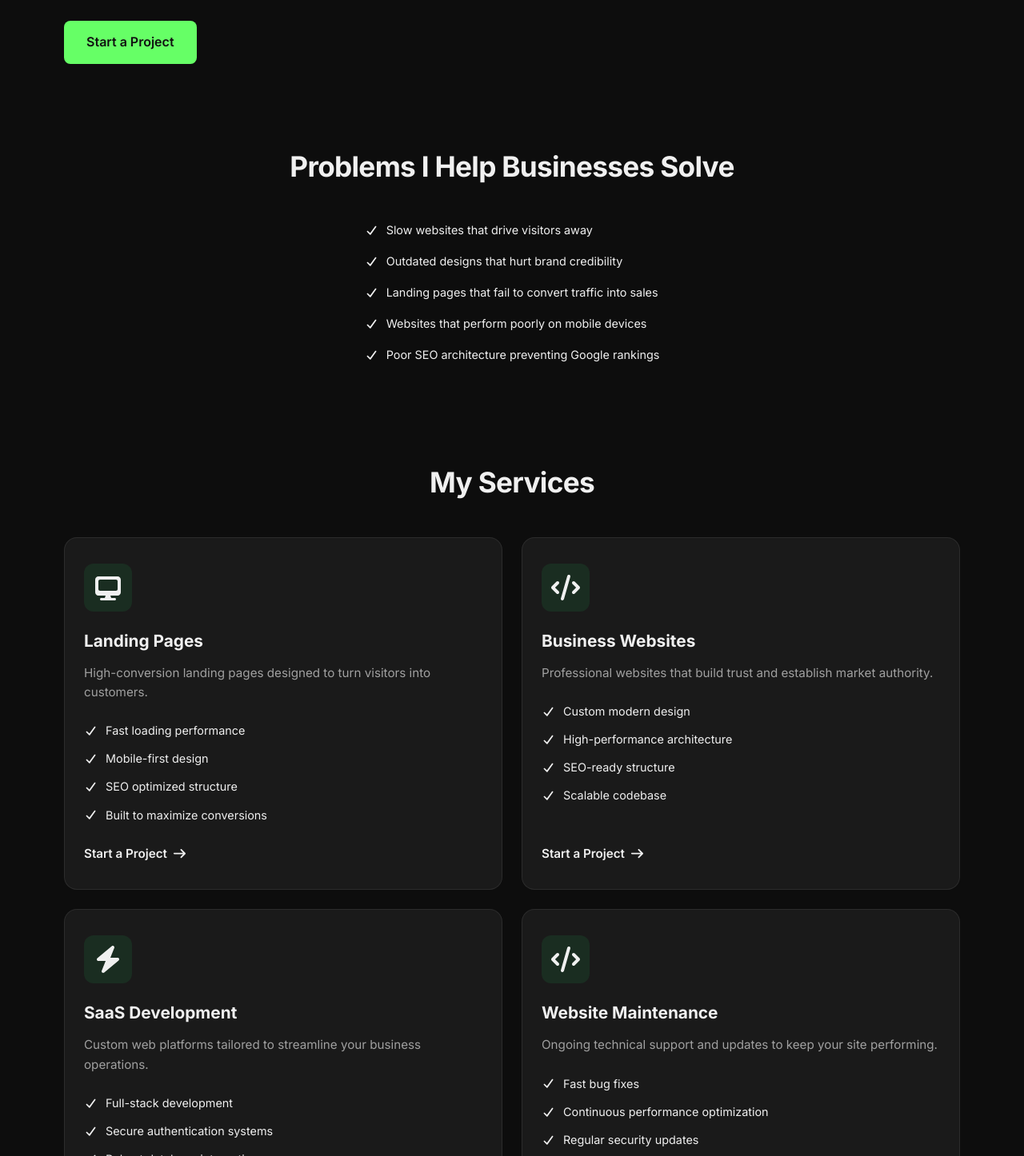
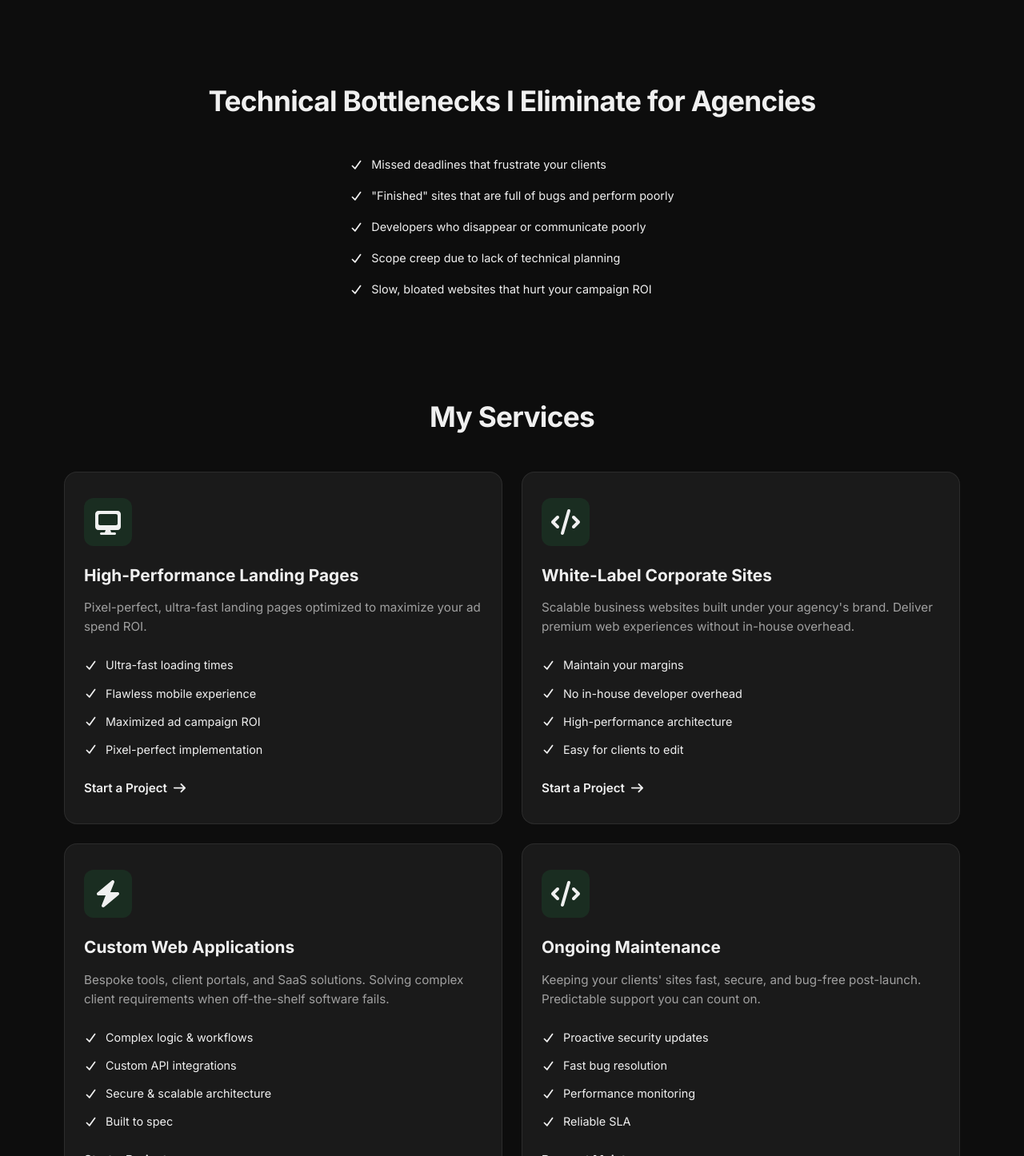
Before and after one commit to lopessjv07/profile, a Next.js app in the folder profile/: page /services in a window 1280 px wide. Shown: the part 464-1910 px from the top of the page at 80% size. Built offline with nearby package versions, Linux system fonts and the light colour scheme.

Commit message:
/services ajustado

```diff
--- a/profile/src/i18n/i18n.tsx
+++ b/profile/src/i18n/i18n.tsx
@@ -98,65 +98,65 @@ const translations: Record<Lang, Translations> = {
     "footer.secondary_cta": "Ver Meus Projetos",
     "footer.copy": "Todos os direitos reservados.",
 
-    "services.hero.title": "Websites e Aplicações Web Focados em Performance",
-    "services.hero.subtitle": "Construo sites rápidos, escaláveis e modernos para empresas e startups.",
+    "services.hero.title": "Execução Web Confiável para Agências e Equipes de Marketing",
+    "services.hero.subtitle": "Construo sites de alta conversão e aplicações escaláveis para que você foque na estratégia, design e fechamento de vendas.",
     "services.hero.cta": "Iniciar um Projeto",
 
-    "services.problems.title": "Problemas que Ajudo Empresas a Resolver",
-    "services.problems.p1": "Sites lentos que afastam visitantes",
-    "services.problems.p2": "Designs desatualizados que prejudicam a credibilidade da marca",
-    "services.problems.p3": "Landing pages que falham em converter tráfego em vendas",
-    "services.problems.p4": "Sites com desempenho ruim em dispositivos móveis",
-    "services.problems.p5": "Arquitetura de SEO ruim que impede o ranqueamento no Google",
+    "services.problems.title": "Gargalos Técnicos que Elimino para Agências",
+    "services.problems.p1": "Prazos perdidos que frustram seus clientes",
+    "services.problems.p2": "Sites \"prontos\" cheios de bugs e lentos",
+    "services.problems.p3": "Desenvolvedores que somem ou se comunicam mal",
+    "services.problems.p4": "Aumento de escopo por falta de planejamento técnico",
+    "services.problems.p5": "Sites lentos que prejudicam o ROI das suas campanhas",
 
     "services.agency.badge": "Parcerias com Agências",
-    "services.agency.title": "Escalando uma Agência de Marketing?",
-    "services.agency.desc": "Além de entregar soluções diretas para empresas, eu também atuo como braço tecnológico de alta performance para agências. Ofereço desenvolvimento 100% white-label, compatível com NDA, com foco em pontuação 100% no GTmetrix.",
+    "services.agency.title": "Procurando um Parceiro de Desenvolvimento Confiável?",
+    "services.agency.desc": "Atuo como um braço técnico de alta performance para agências. Ofereço desenvolvimento 100% white-label, compatível com NDA, com foco em qualidade e velocidade.",
     "services.agency.h1": "White-Label & Sem Risco de Captação",
-    "services.agency.h2": "Construído enquanto você dorme (Fuso AU/BR)",
-    "services.agency.h3": "100% de Performance no GTmetrix",
+    "services.agency.h2": "Entrega Previsível",
+    "services.agency.h3": "Sites Rápidos e Otimizados para SEO",
     "services.agency.cta": "Vamos Ser Parceiros",
 
     "services.list.title": "Meus Serviços",
-    "services.list.landing": "Landing Pages",
-    "services.list.landing.desc": "Landing pages de alta performance otimizadas para converter visitantes em clientes.",
+    "services.list.landing": "Landing Pages de Alta Performance",
+    "services.list.landing.desc": "Landing pages ultrarrápidas otimizadas para maximizar o ROI do seu investimento em tráfego.",
     "services.list.landing.f1": "Carregamento ultrarrápido",
-    "services.list.landing.f2": "Estrutura otimizada para SEO",
-    "services.list.landing.f3": "Design mobile-first",
-    "services.list.landing.f4": "Layout focado em conversão",
+    "services.list.landing.f2": "Experiência mobile impecável",
+    "services.list.landing.f3": "ROI em anúncios maximizado",
+    "services.list.landing.f4": "Implementação pixel-perfect",
     "services.list.landing.cta": "Iniciar um Projeto",
 
-    "services.list.business": "Sites Corporativos",
-    "services.list.business.desc": "Sites profissionais para empresas que desejam uma forte presença online.",
-    "services.list.business.f1": "Design personalizado",
-    "services.list.business.f2": "Alta performance",
-    "services.list.business.f3": "Pronto para SEO",
-    "services.list.business.f4": "Arquitetura escalável",
+    "services.list.business": "Sites Corporativos White-Label",
+    "services.list.business.desc": "Sites de negócio escaláveis construídos sob a marca da sua agência. Entregue experiências web premium sem os custos de uma equipe interna.",
+    "services.list.business.f1": "Mantenha suas margens",
+    "services.list.business.f2": "Sem custos de dev interno",
+    "services.list.business.f3": "Arquitetura de alta performance",
+    "services.list.business.f4": "Fácil para clientes editarem",
     "services.list.business.cta": "Iniciar um Projeto",
 
-    "services.list.saas": "Desenvolvimento de SaaS",
-    "services.list.saas.desc": "Desenvolvimento de plataformas web escaláveis e produtos SaaS.",
-    "services.list.saas.f1": "Desenvolvimento full-stack",
-    "services.list.saas.f2": "Sistemas de autenticação",
-    "services.list.saas.f3": "Integração de banco de dados",
-    "services.list.saas.f4": "Arquitetura escalável",
+    "services.list.saas": "Aplicações Web Sob Medida",
+    "services.list.saas.desc": "Ferramentas personalizadas, portais de clientes e soluções SaaS. Resolvendo requisitos complexos quando ferramentas prontas falham.",
+    "services.list.saas.f1": "Lógica e fluxos complexos",
+    "services.list.saas.f2": "Integrações personalizadas com APIs",
+    "services.list.saas.f3": "Arquitetura segura e escalável",
+    "services.list.saas.f4": "Construído sob medida",
     "services.list.saas.cta": "Iniciar um Projeto",
 
-    "services.list.maintenance": "Manutenção de Sites",
-    "services.list.maintenance.desc": "Atualizações e suporte técnico para manter sites seguros e otimizados.",
-    "services.list.maintenance.f1": "Correção de bugs",
-    "services.list.maintenance.f2": "Melhorias de performance",
-    "services.list.maintenance.f3": "Atualizações contínuas",
-    "services.list.maintenance.f4": "Suporte técnico",
+    "services.list.maintenance": "Manutenção Contínua",
+    "services.list.maintenance.desc": "Mantendo os sites dos seus clientes rápidos, seguros e livres de bugs pós-lançamento. Suporte previsível no qual você pode confiar.",
+    "services.list.maintenance.f1": "Atualizações de segurança proativas",
+    "services.list.maintenance.f2": "Resolução rápida de bugs",
+    "services.list.maintenance.f3": "Monitoramento de performance",
+    "services.list.maintenance.f4": "SLA Confiável",
     "services.list.maintenance.cta": "Solicitar Manutenção",
 
-    "services.process.title": "Como o Processo Funciona",
-    "services.process.p1.title": "1. Discussão do Projeto",
-    "services.process.p1.desc": "Entendimento dos seus objetivos de negócio, público-alvo e requisitos.",
-    "services.process.p2.title": "2. Design & Desenvolvimento",
-    "services.process.p2.desc": "Construção de um site rápido, moderno e altamente escalável.",
-    "services.process.p3.title": "3. Lançamento & Otimização",
-    "services.process.p3.desc": "Publicação do site para o mundo e garantia de máxima performance.",
+    "services.process.title": "Processo de Execução Previsível",
+    "services.process.p1.title": "1. Descoberta Técnica",
+    "services.process.p1.desc": "Alinhamos requisitos, arquitetura e cronograma. Sem adivinhações.",
+    "services.process.p2.title": "2. Desenvolvimento Confiável",
+    "services.process.p2.desc": "Construo de forma limpa e mantenho você atualizado. Você nunca fica no escuro.",
+    "services.process.p3.title": "3. QA & Entrega",
+    "services.process.p3.desc": "Testes rigorosos garantem zero surpresas no lançamento. Entrega no prazo, sempre.",
 
     "services.recent.title": "Projetos Recentes",
     "services.recent.carwash": "Site de Lava Rápido",
@@ -169,15 +169,15 @@ const translations: Record<Lang, Translations> = {
     "services.recent.autorepair.desc": "Site profissional para uma oficina mecânica, focado em atrair clientes locais e transmitir confiança.",
     "services.recent.cta": "Ver Projeto",
 
-    "services.why.title": "Por Que Trabalhar Comigo",
-    "services.why.f1": "Desenvolvimento focado em performance",
-    "services.why.f1.desc": "Porque sites mais rápidos rankeiam melhor e vendem mais.",
-    "services.why.f2": "Tecnologias modernas",
-    "services.why.f2.desc": "Para oferecer uma experiência fluida e premium para seus usuários.",
-    "services.why.f3": "Arquitetura escalável",
-    "services.why.f3.desc": "Código limpo e sustentável que cresce junto com o seu negócio.",
-    "services.why.f4": "Comunicação rápida e confiabilidade",
-    "services.why.f4.desc": "Acesso direto a mim para que você sempre saiba o status do seu projeto.",
+    "services.why.title": "Por Que Ser Meu Parceiro?",
+    "services.why.f1": "Foco na Execução",
+    "services.why.f1.desc": "Não apenas escrevo código; resolvo problemas de negócio e foco em ROI.",
+    "services.why.f2": "Mentalidade de Agência",
+    "services.why.f2.desc": "Entendo de gestão de clientes, margens e da importância dos prazos.",
+    "services.why.f3": "Comunicação Proativa",
+    "services.why.f3.desc": "Atualizações diretas e claras. Sem sumiços ou silêncio prolongado.",
+    "services.why.f4": "Performance em Primeiro Lugar",
+    "services.why.f4.desc": "Todo projeto já nasce otimizado para velocidade, SEO e escalabilidade.",
 
     "services.cta.title": "Pronto para construir o seu site?",
     "services.cta.subtitle": "Vamos trabalhar juntos para criar algo incrível que entregue resultados reais.",
@@ -351,65 +351,65 @@ const translations: Record<Lang, Translations> = {
     "footer.secondary_cta": "View My Work",
     "footer.copy": "All rights reserved.",
 
-    "services.hero.title": "High-performance websites designed to help businesses attract more customers",
-    "services.hero.subtitle": "Get a fast, modern, and scalable website that turns visitors into revenue and drives business growth.",
+    "services.hero.title": "Reliable Web Execution for Marketing Agencies & Teams",
+    "services.hero.subtitle": "I build fast, high-converting websites and scalable applications—so you can focus on strategy, design, and closing deals.",
     "services.hero.cta": "Start a Project",
 
-    "services.problems.title": "Problems I Help Businesses Solve",
-    "services.problems.p1": "Slow websites that drive visitors away",
-    "services.problems.p2": "Outdated designs that hurt brand credibility",
-    "services.problems.p3": "Landing pages that fail to convert traffic into sales",
-    "services.problems.p4": "Websites that perform poorly on mobile devices",
-    "services.problems.p5": "Poor SEO architecture preventing Google rankings",
+    "services.problems.title": "Technical Bottlenecks I Eliminate for Agencies",
+    "services.problems.p1": "Missed deadlines that frustrate your clients",
+    "services.problems.p2": "\"Finished\" sites that are full of bugs and perform poorly",
+    "services.problems.p3": "Developers who disappear or communicate poorly",
+    "services.problems.p4": "Scope creep due to lack of technical planning",
+    "services.problems.p5": "Slow, bloated websites that hurt your campaign ROI",
 
     "services.agency.badge": "Agency Partnerships",
-    "services.agency.title": "Scaling a Marketing Agency?",
-    "services.agency.desc": "While I deliver direct solutions for businesses, I also act as a high-performance tech arm for agencies. I provide 100% white-label, NDA-friendly development with a focus on 100% GTmetrix scores.",
+    "services.agency.title": "Looking for a Reliable Dev Partner?",
+    "services.agency.desc": "I act as a high-performance tech arm for agencies. I provide 100% white-label, NDA-friendly development with a focus on code quality and speed.",
     "services.agency.h1": "White-Label & Poaching-Free",
-    "services.agency.h2": "Built while you sleep (AU/BR Timezone)",
-    "services.agency.h3": "100% GTmetrix Performance",
+    "services.agency.h2": "Predictable Delivery",
+    "services.agency.h3": "Performant, SEO-Optimized Builds",
     "services.agency.cta": "Let's Partner Up",
 
     "services.list.title": "My Services",
-    "services.list.landing": "Landing Pages",
-    "services.list.landing.desc": "High-conversion landing pages designed to turn visitors into customers.",
-    "services.list.landing.f1": "Fast loading performance",
-    "services.list.landing.f2": "Mobile-first design",
-    "services.list.landing.f3": "SEO optimized structure",
-    "services.list.landing.f4": "Built to maximize conversions",
+    "services.list.landing": "High-Performance Landing Pages",
+    "services.list.landing.desc": "Pixel-perfect, ultra-fast landing pages optimized to maximize your ad spend ROI.",
+    "services.list.landing.f1": "Ultra-fast loading times",
+    "services.list.landing.f2": "Flawless mobile experience",
+    "services.list.landing.f3": "Maximized ad campaign ROI",
+    "services.list.landing.f4": "Pixel-perfect implementation",
     "services.list.landing.cta": "Start a Project",
 
-    "services.list.business": "Business Websites",
-    "services.list.business.desc": "Professional websites that build trust and establish market authority.",
-    "services.list.business.f1": "Custom modern design",
-    "services.list.business.f2": "High-performance architecture",
-    "services.list.business.f3": "SEO-ready structure",
-    "services.list.business.f4": "Scalable codebase",
+    "services.list.business": "White-Label Corporate Sites",
+    "services.list.business.desc": "Scalable business websites built under your agency's brand. Deliver premium web experiences without in-house overhead.",
+    "services.list.business.f1": "Maintain your margins",
+    "services.list.business.f2": "No in-house developer overhead",
+    "services.list.business.f3": "High-performance architecture",
+    "services.list.business.f4": "Easy for clients to edit",
     "services.list.business.cta": "Start a Project",
 
-    "services.list.saas": "SaaS Development",
-    "services.list.saas.desc": "Custom web platforms tailored to streamline your business operations.",
-    "services.list.saas.f1": "Full-stack development",
-    "services.list.saas.f2": "Secure authentication systems",
-    "services.list.saas.f3": "Robust database integration",
-    "services.list.saas.f4": "Scalable architecture",
+    "services.list.saas": "Custom Web Applications",
+    "services.list.saas.desc": "Bespoke tools, client portals, and SaaS solutions. Solving complex client requirements when off-the-shelf software fails.",
+    "services.list.saas.f1": "Complex logic & workflows",
+    "services.list.saas.f2": "Custom API integrations",
+    "services.list.saas.f3": "Secure & scalable architecture",
+    "services.list.saas.f4": "Built to spec",
     "services.list.saas.cta": "Start a Project",
 
-    "services.list.maintenance": "Website Maintenance",
-    "services.list.maintenance.desc": "Ongoing technical support and updates to keep your site performing.",
-    "services.list.maintenance.f1": "Fast bug fixes",
-    "services.list.maintenance.f2": "Continuous performance optimization",
-    "services.list.maintenance.f3": "Regular security updates",
-    "services.list.maintenance.f4": "Reliable technical support",
+    "services.list.maintenance": "Ongoing Maintenance",
+    "services.list.maintenance.desc": "Keeping your clients' sites fast, secure, and bug-free post-launch. Predictable support you can count on.",
+    "services.list.maintenance.f1": "Proactive security updates",
+    "services.list.maintenance.f2": "Fast bug resolution",
+    "services.list.maintenance.f3": "Performance monitoring",
+    "services.list.maintenance.f4": "Reliable SLA",
     "services.list.maintenance.cta": "Request Maintenance",
 
-    "services.process.title": "How the Process Works",
-    "services.process.p1.title": "1. Project Discussion",
-    "services.process.p1.desc": "Understanding your business goals, target audience, and requirements.",
-    "services.process.p2.title": "2. Design & Development",
-    "services.process.p2.desc": "Building a fast, modern, and highly scalable website.",
-    "services.process.p3.title": "3. Launch & Optimization",
-    "services.process.p3.desc": "Deploying the site to the world and ensuring peak performance.",
+    "services.process.title": "Predictable Execution Process",
+    "services.process.p1.title": "1. Technical Discovery",
+    "services.process.p1.desc": "We align on requirements, architecture, and timeline. No guesswork, no creeping scopes.",
+    "services.process.p2.title": "2. Reliable Build",
+    "services.process.p2.desc": "I build cleanly and keep you updated proactively. You're never left in the dark.",
+    "services.process.p3.title": "3. QA & Handoff",
+    "services.process.p3.desc": "Rigorous testing ensures zero surprises at launch. Delivery on time, every time.",
 
     "services.recent.title": "Recent Projects",
     "services.recent.carwash": "Car Wash Website",
@@ -422,15 +422,15 @@ const translations: Record<Lang, Translations> = {
     "services.recent.autorepair.desc": "Professional website for an auto repair shop, focused on attracting local customers and building trust.",
     "services.recent.cta": "View Project",
 
-    "services.why.title": "Why Work With Me",
-    "services.why.f1": "Performance-focused development",
-    "services.why.f1.desc": "Because faster sites rank better and sell more.",
-    "services.why.f2": "Modern technologies",
-    "services.why.f2.desc": "To provide a seamless, premium experience for your users.",
-    "services.why.f3": "Scalable architecture",
-    "services.why.f3.desc": "Clean, maintainable code that grows with your business.",
-    "services.why.f4": "Fast communication & reliability",
-    "services.why.f4.desc": "Direct access to me so you always know your project's status.",
+    "services.why.title": "Why Partner With Me?",
+    "services.why.f1": "Execution-Oriented",
+    "services.why.f1.desc": "I don't just write code; I solve business problems and focus on ROI.",
+    "services.why.f2": "Agency-Minded",
+    "services.why.f2.desc": "I understand client management, margins, and the importance of deadlines.",
+    "services.why.f3": "Proactive Communication",
+    "services.why.f3.desc": "Direct, clear updates. No disappearing acts or radio silence.",
+    "services.why.f4": "Performance First",
+    "services.why.f4.desc": "Every build is optimized for speed, SEO, and scalability out of the box.",
 
     "services.cta.title": "Ready to build a website that actually grows your business?",
     "services.cta.subtitle": "Let's create a fast, modern, and effective website tailored to your business goals.",
```
